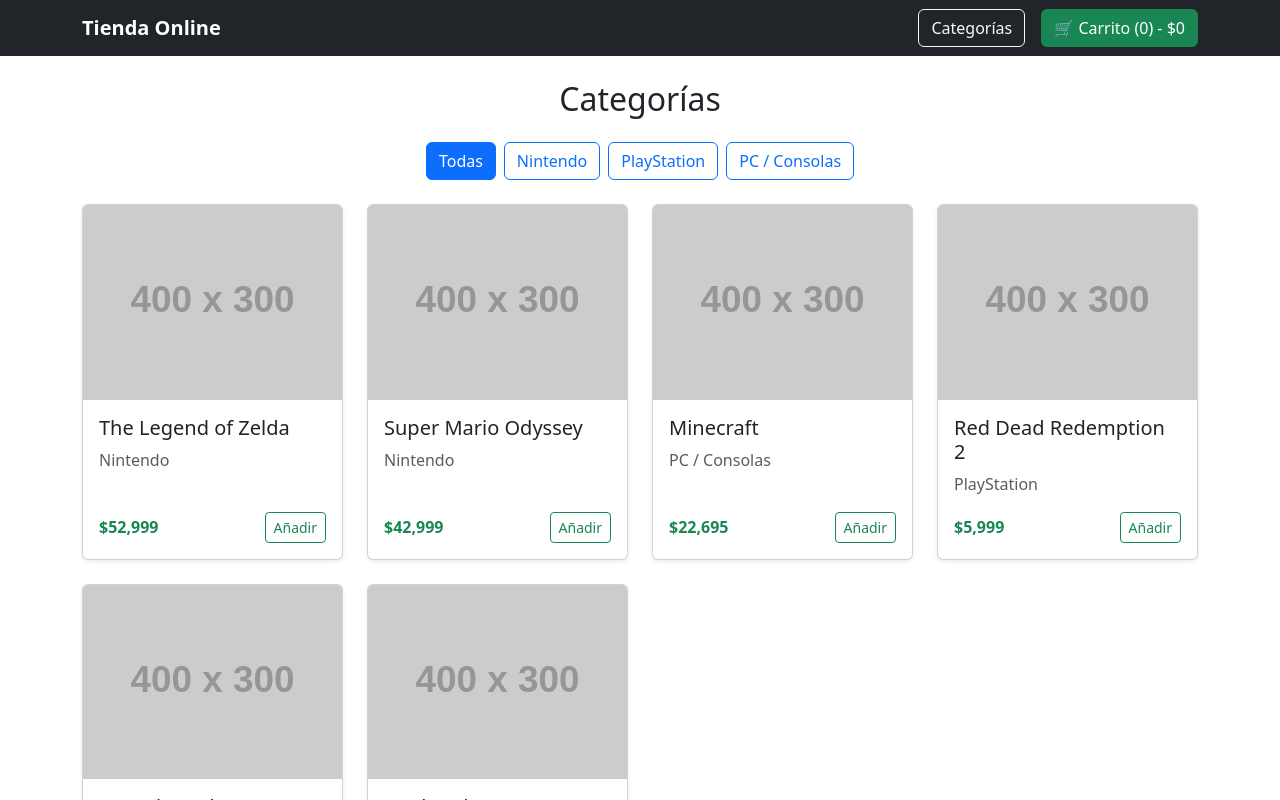
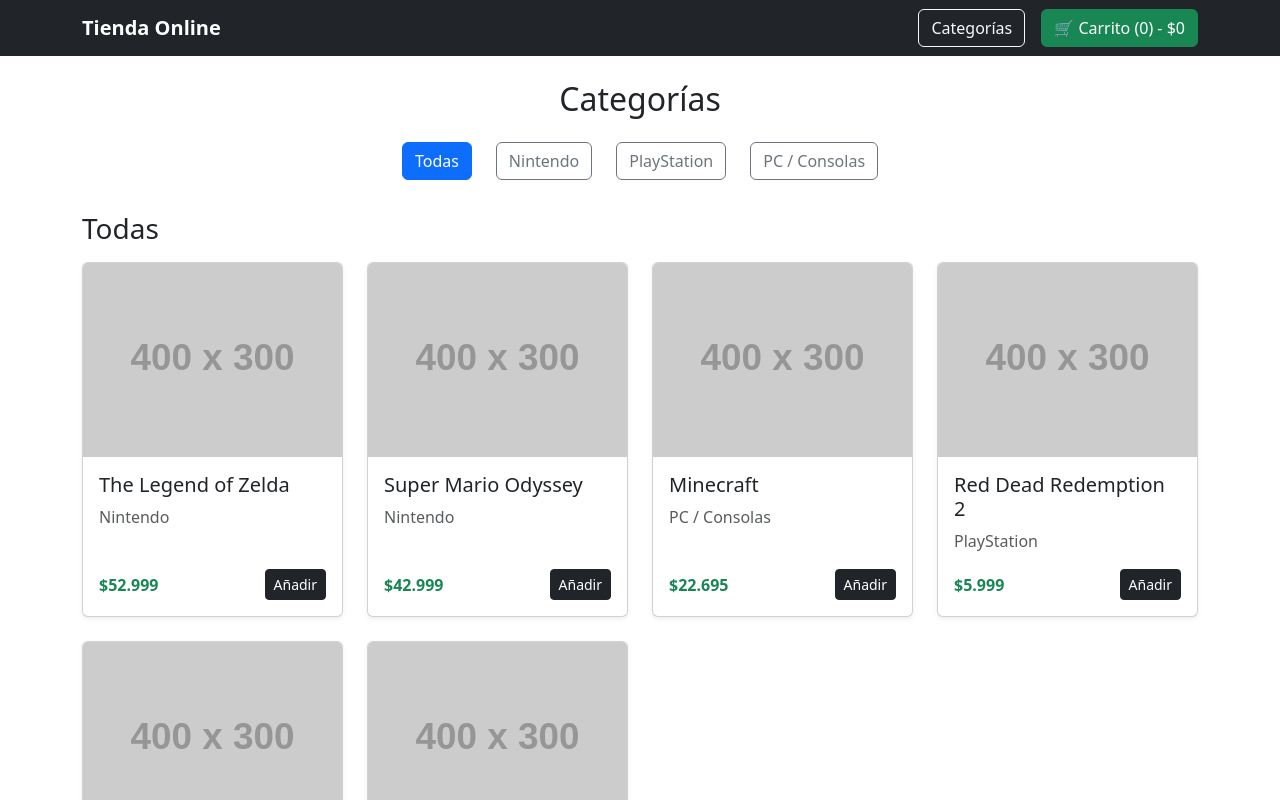
Before and after one commit to AmaruCornejo095/Evaluacion2Fullstack-, a React (Vite) app: page / in a window 1280 px wide. Shown: the top 800 px of the page. Built offline with nearby package versions, Linux system fonts and the light colour scheme.

Commit message:
feat: se agrega funcion de agregar productos al carro

```diff
--- a/src/components/Categorias.jsx
+++ b/src/components/Categorias.jsx
@@ -1,9 +1,13 @@
-import React, { useState } from 'react';
-import { productosIniciales, categoriasList } from '../data/productos';
+import React, { useState, useEffect } from 'react';
+import { obtenerProductos, categoriasList } from '../data/productos';
 
-export const Categorias = () => {
+export const Categorias = ({ agregarAlCarrito }) => {
   const [categoriaSeleccionada, setCategoriaSeleccionada] = useState('Todas');
-  const [productos] = useState(productosIniciales);
+  const [productos, setProductos] = useState([]);
+
+  useEffect(() => {
+    setProductos(obtenerProductos());
+  }, []);
 
   const productosFiltrados = categoriaSeleccionada === 'Todas'
     ? productos
@@ -13,20 +17,20 @@ export const Categorias = () => {
     <div className="container my-4">
       <h2 className="mb-4 text-center">Categorías</h2>
 
-      {/* Botones de Categorías */}
-      <div className="d-flex justify-content-center gap-2 mb-4 flex-wrap">
-        {categoriasList.map((cat, index) => (
-          <button
-            key={index}
-            className={`btn ${categoriaSeleccionada === cat ? 'btn-primary' : 'btn-outline-primary'}`}
-            onClick={() => setCategoriaSeleccionada(cat)}
-          >
-            {cat}
-          </button>
+      <div className="row justify-content-center mb-4">
+        {categoriasList.map((cat, idx) => (
+          <div key={idx} className="col-auto mb-2">
+            <button
+              className={`btn ${categoriaSeleccionada === cat ? 'btn-primary' : 'btn-outline-secondary'}`}
+              onClick={() => setCategoriaSeleccionada(cat)}
+            >
+              {cat}
+            </button>
+          </div>
         ))}
       </div>
 
-      {/* Grid de Productos Responsivo con Bootstrap */}
+      <h3 className="mb-3">{categoriaSeleccionada}</h3>
       <div className="row g-4">
         {productosFiltrados.map((item) => (
           <div key={item.id} className="col-12 col-sm-6 col-md-4 col-lg-3">
@@ -36,8 +40,13 @@ export const Categorias = () => {
                 <h5 className="card-title">{item.nombre}</h5>
                 <p className="card-text text-muted">{item.categoria}</p>
                 <div className="mt-auto d-flex justify-content-between align-items-center">
-                  <span className="fw-bold text-success">${item.precio.toLocaleString()}</span>
-                  <button className="btn btn-sm btn-outline-success">Añadir</button>
+                  <span className="fw-bold text-success">${item.precio.toLocaleString('es-CL')}</span>
+                  <button
+                    className="btn btn-sm btn-dark"
+                    onClick={() => agregarAlCarrito && agregarAlCarrito(item)}
+                  >
+                    Añadir
+                  </button>
                 </div>
               </div>
             </div>
```
